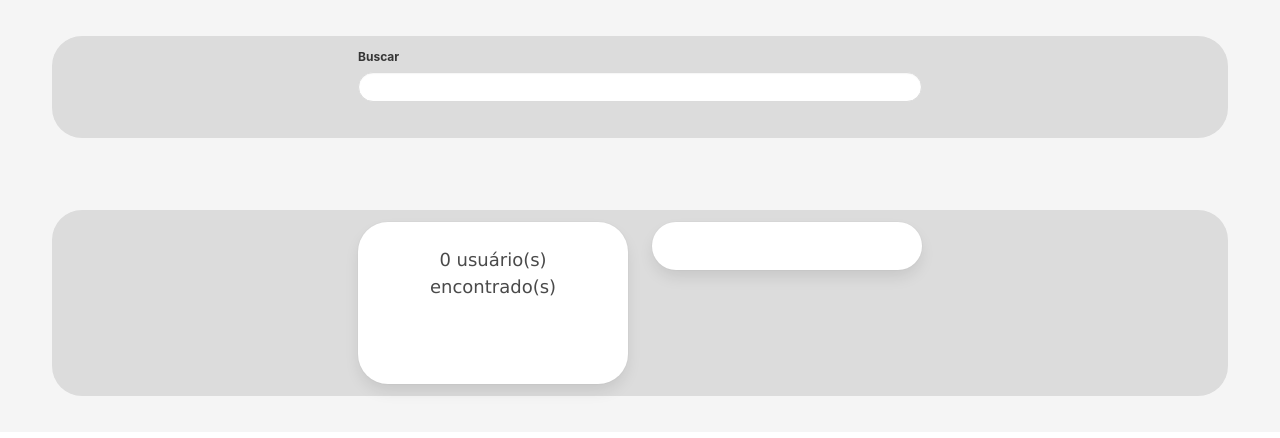
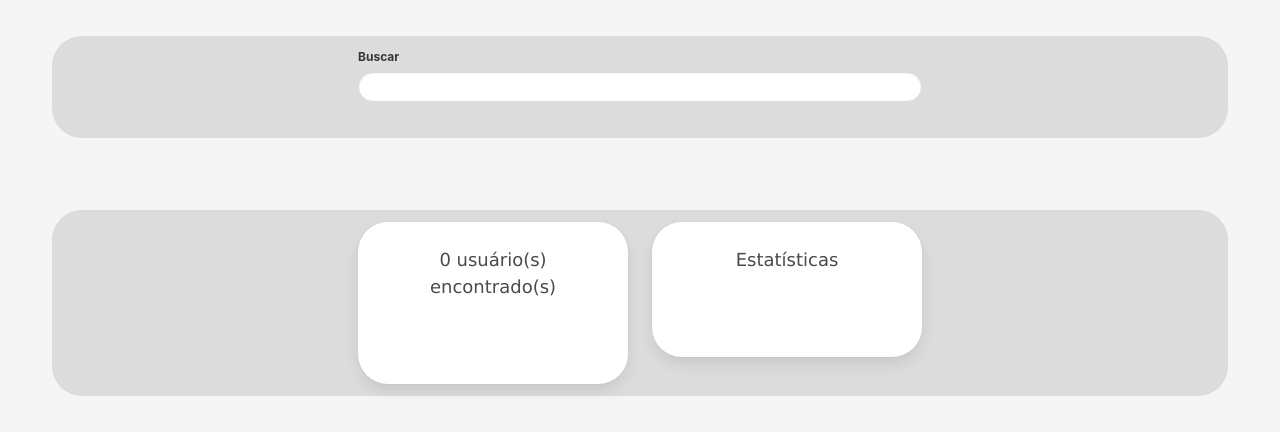
Before and after one commit to imaestri/list-users, a plain HTML site: page index.html in a window 1280 px wide. Drawn offline with nearby package versions, Linux system fonts and the light colour scheme; no server answers.

Commit message:
refatorando o código

```diff
--- a/index.html
+++ b/index.html
@@ -42,8 +42,8 @@
                 <div class="column">
                     <div class="card">
                         <div class="card-content" id="cardStatistics">
-                            <!-- <div>
-                            </div> -->
+                           <p id="users-statistics">Estatísticas</p>
+                           <br>
                         </div>
                     </div>
                 </div>
```
Also changed, not shown: js/script.js (line endings or trailing spaces).
